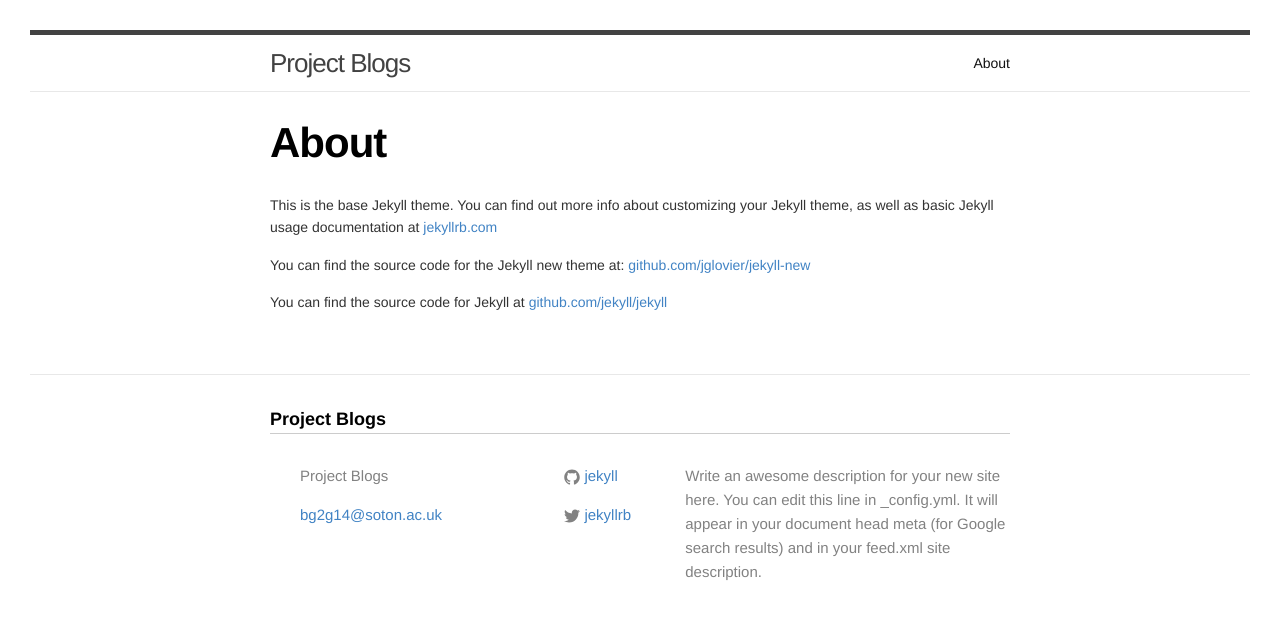
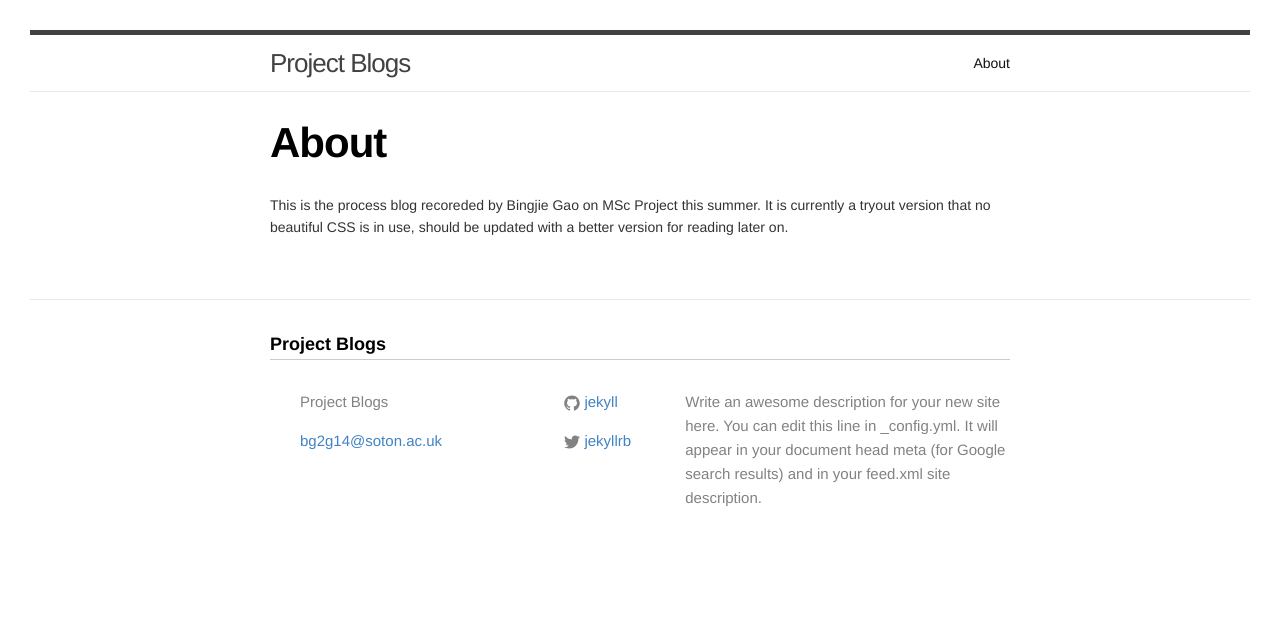
Before and after one commit to BingjieGao/SummerBlogs, a Jekyll site: the page built from about.md, in a window 1280 px wide. Shown: the top 619 px of the page. Built offline with Jekyll 4.4.1, drawn with Linux system fonts in a browser that asks for light colours; Markdown is read by kramdown in place of the engine named in the settings.

Commit message:
Update about.md

```diff
--- a/about.md
+++ b/about.md
@@ -4,8 +4,4 @@ title: About
 permalink: /about/
 ---
 
-This is the base Jekyll theme. You can find out more info about customizing your Jekyll theme, as well as basic Jekyll usage documentation at [jekyllrb.com](http://jekyllrb.com/)
-
-You can find the source code for the Jekyll new theme at: [github.com/jglovier/jekyll-new](https://github.com/jglovier/jekyll-new)
-
-You can find the source code for Jekyll at [github.com/jekyll/jekyll](https://github.com/jekyll/jekyll)
+This is the process blog recoreded by Bingjie Gao on MSc Project this summer. It is currently a tryout version that no beautiful CSS is in use, should be updated with a better version for reading later on.
```
